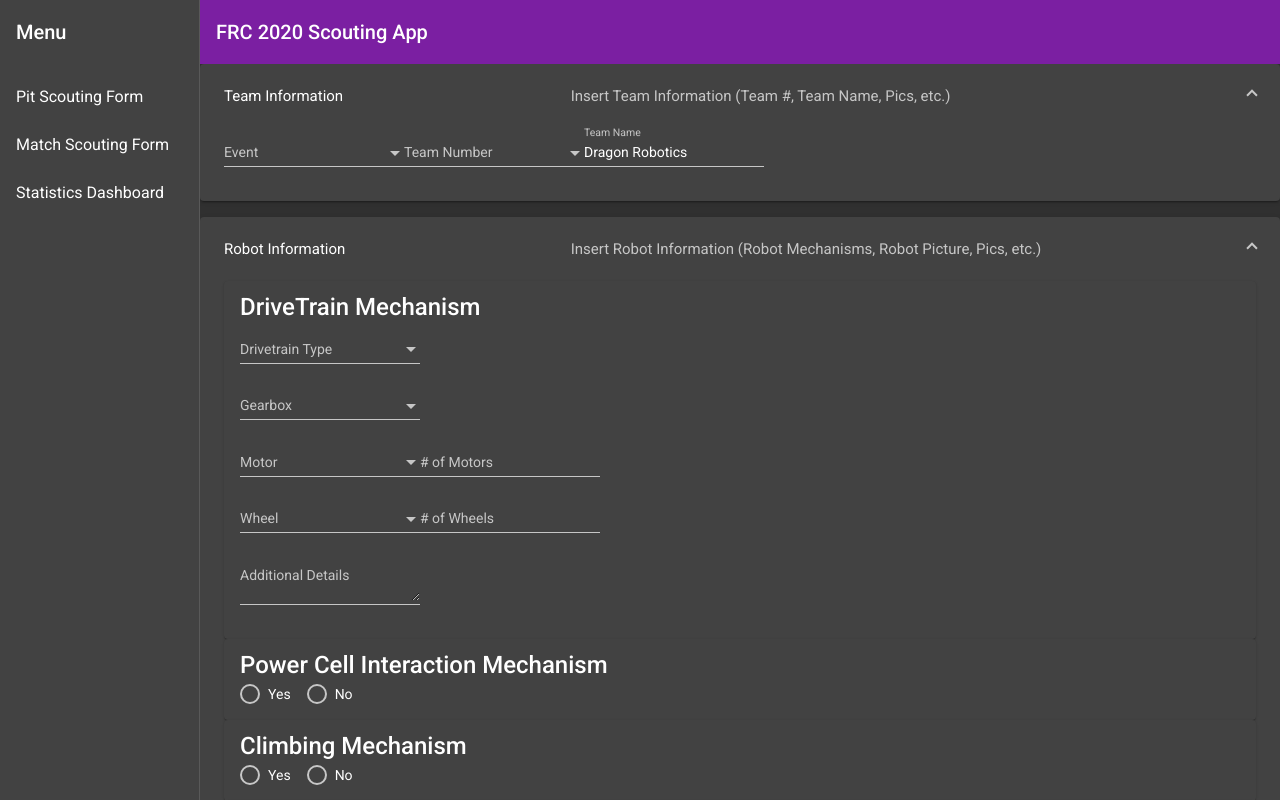
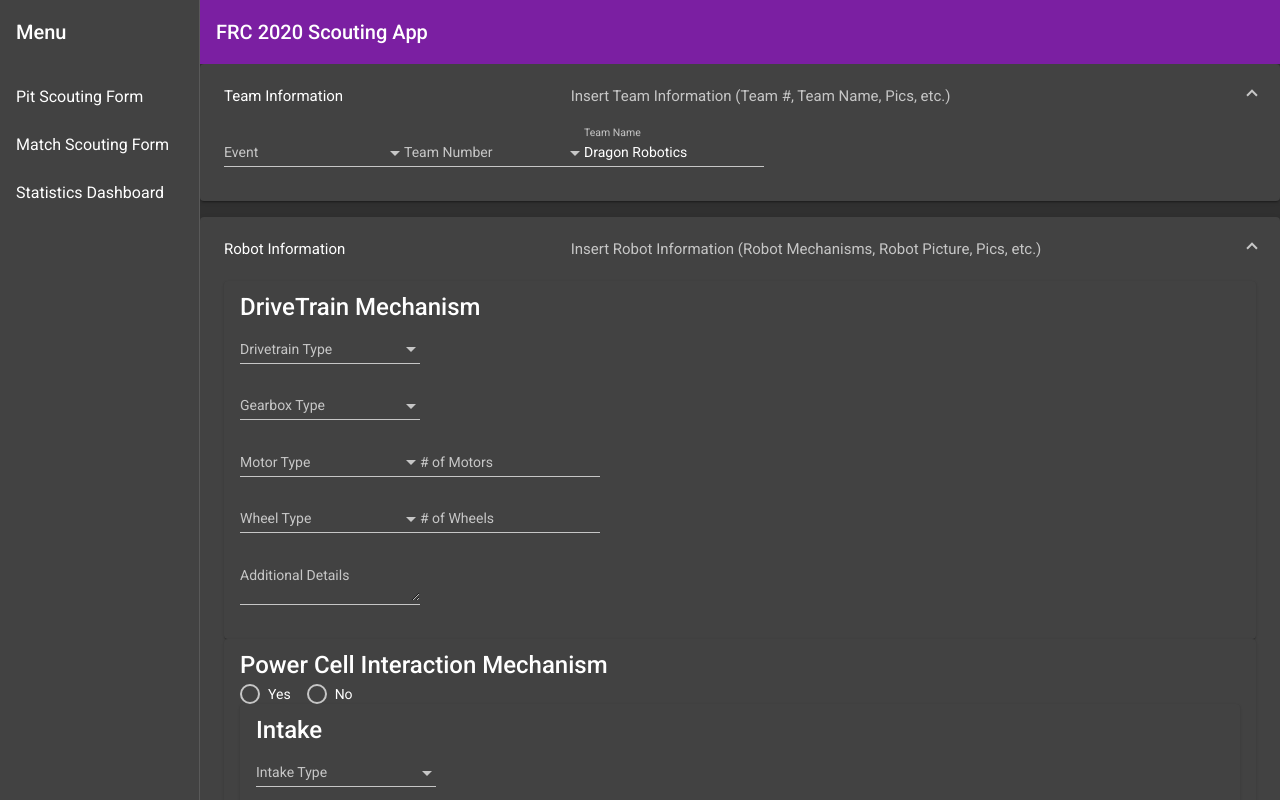
Before and after one commit to dragon-robotics/FRC2020_Scouting_Web_App, an Angular app in the folder frc2020-scouting-web-app-client/: page /pit-scouting-form in a window 1280 px wide. Built offline with nearby package versions, Linux system fonts and the light colour scheme.

Commit message:
1. Added some power cell interaction mechanism forms

```diff
--- a/frc2020-scouting-web-app-client/src/app/pit-scouting-form/pit-scouting-form.component.html
+++ b/frc2020-scouting-web-app-client/src/app/pit-scouting-form/pit-scouting-form.component.html
@@ -35,6 +35,9 @@
         <mat-form-field>
             <input matInput placeholder="Team Name" value="Dragon Robotics">
         </mat-form-field>
+        <br/>
+
+        <!-- Insert Team Picture -->
 
     </mat-expansion-panel>
     <mat-expansion-panel expanded="true">
@@ -63,7 +66,7 @@
 
                 <!-- Gearbox -->
                 <mat-form-field>
-                    <mat-label>Gearbox</mat-label>
+                    <mat-label>Gearbox Type</mat-label>
                     <mat-select>
                         <mat-option *ngFor="let gearbox of gearboxes" [value]="gearbox">
                             {{gearbox}}
@@ -74,7 +77,7 @@
 
                 <!-- Motor -->
                 <mat-form-field>
-                    <mat-label>Motor</mat-label>
+                    <mat-label>Motor Type</mat-label>
                     <mat-select>
                         <mat-option *ngFor="let motor of motors" [value]="motor">
                             {{motor}}
@@ -88,7 +91,7 @@
 
                 <!-- Wheel -->
                 <mat-form-field>
-                    <mat-label>Wheel</mat-label>
+                    <mat-label>Wheel Type</mat-label>
                     <mat-select>
                         <mat-option *ngFor="let wheel of wheels" [value]="wheel">
                             {{wheel}}
@@ -113,6 +116,45 @@
                     <mat-radio-button value="1">Yes</mat-radio-button>
                     <mat-radio-button value="2">No</mat-radio-button>
                 </mat-radio-group>
+                <br/>
+                <!-- Intake -->
+                <mat-card>
+                    <mat-card-title>Intake</mat-card-title>
+                    <mat-card-content>
+                        <mat-form-field>
+                            <mat-label>Intake Type</mat-label>
+                            <mat-select>
+                                <mat-option *ngFor="let intake of intakes" [value]="intake">
+                                    {{intake}}
+                                </mat-option>
+                            </mat-select>
+                        </mat-form-field>
+                        <br/>
+                        <mat-form-field>
+                            <textarea matInput placeholder="Description of Intake"></textarea>
+                        </mat-form-field>
+                        <!-- Insert picture of intake -->
+                    </mat-card-content>
+                </mat-card>
+                <!-- Indexer / Cargo Delivery System -->
+                <mat-card>
+                    <mat-card-title>Indexer / Cargo Delivery System</mat-card-title>
+                    <mat-card-content>
+                        <label id="power-cell-counter-radio-label">Power Cell Counter?</label><br/>
+                        <mat-radio-group aria-labelby="power-cell-counter-radio-label">
+                            <mat-radio-button value="1">Yes</mat-radio-button>
+                            <mat-radio-button value="2">No</mat-radio-button>
+                        </mat-radio-group>
+                        <br/>
+                    </mat-card-content>
+                </mat-card>
+                <!-- Shooter -->
+                <mat-card>
+                    <mat-card-title>Shooter</mat-card-title>
+                    <mat-card-content>
+
+                    </mat-card-content>
+                </mat-card>
             </mat-card-content>
         </mat-card>
 
--- a/frc2020-scouting-web-app-client/src/app/pit-scouting-form/pit-scouting-form.component.ts
+++ b/frc2020-scouting-web-app-client/src/app/pit-scouting-form/pit-scouting-form.component.ts
@@ -46,6 +46,17 @@ export class PitScoutingFormComponent implements OnInit {
     "Plaction"
   ];
 
+  intakes: string[] = [
+    "1. Ground intake, 1 power cell at a time",
+    "2. Ground intake, mutliple power cells at a time",
+    "3. High chute intake, 1 power cell at a time",
+    "4. High chute intake, multiple power cells at a time",
+    "5. 1 + 3",
+    "6. 1 + 4",
+    "7. 2 + 3",
+    "8. 2 + 4"
+  ];
+
   constructor() {}
 
   ngOnInit() {}
```
